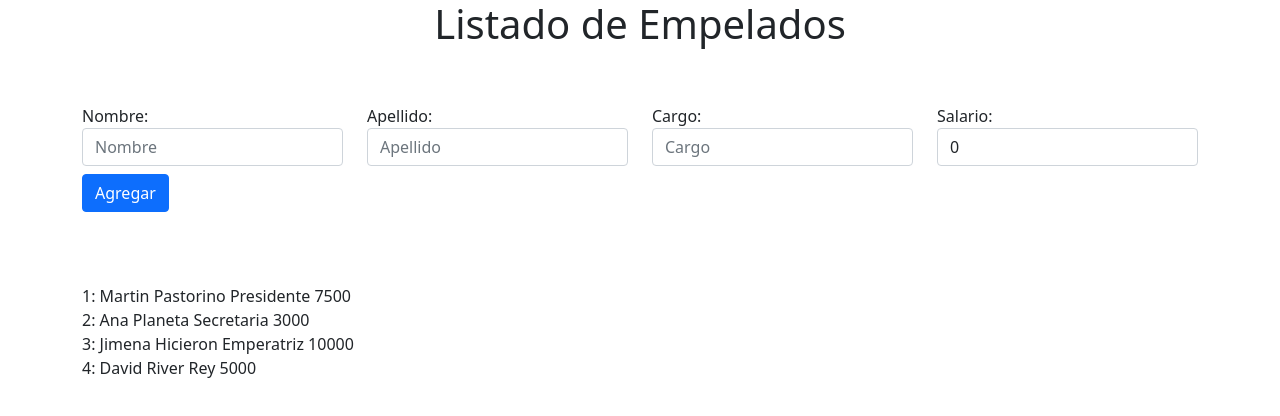
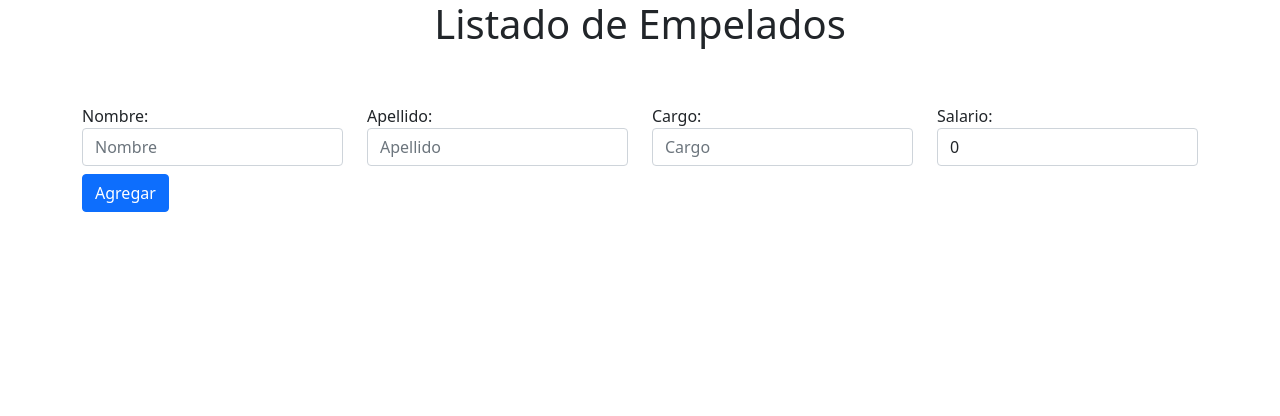
Before and after one commit to Naistry/app-empleados, an Angular app: page / in a window 1280 px wide. Shown: the top 416 px of the page. Built offline with nearby package versions, Linux system fonts and the light colour scheme.

Commit message:
se saco empleados establecidos al comienzo

```diff
--- a/src/app/app.component.ts
+++ b/src/app/app.component.ts
@@ -8,13 +8,7 @@ import { Empleado } from './empleado.model';
 })
 export class AppComponent {
   titulo = 'Listado de Empelados';
-  empleados: Empleado [] = [
-
-    new Empleado("Martin","Pastorino","Presidente", 7500),
-    new Empleado("Ana","Planeta","Secretaria", 3000),
-    new Empleado("Jimena","Hicieron","Emperatriz", 10000),
-    new Empleado("David","River","Rey", 5000),
-  ];
+  empleados: Empleado [] = [];
 
   cuadroNombre:string = "";
   cuadroApellido:string = "";
```
